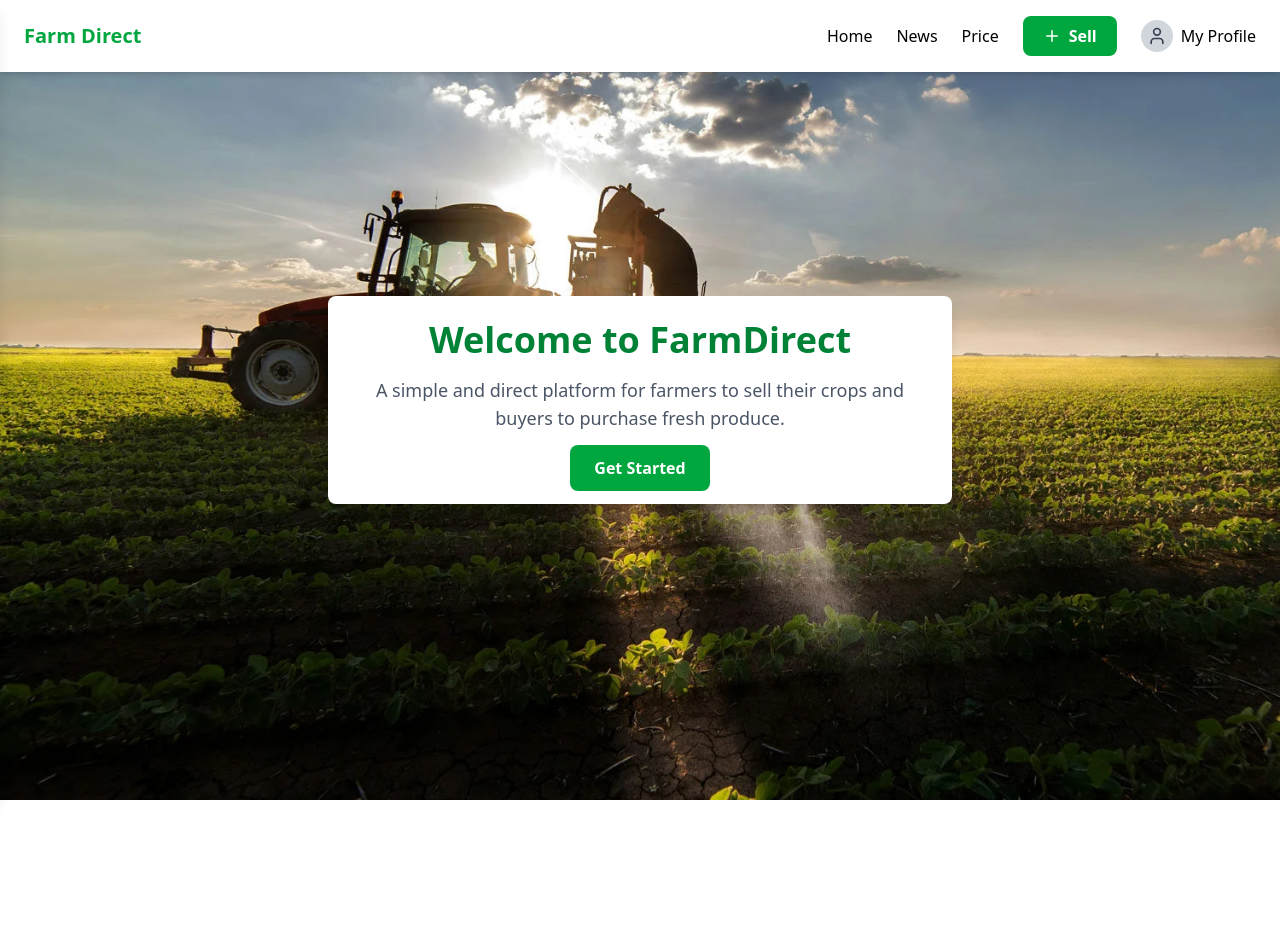
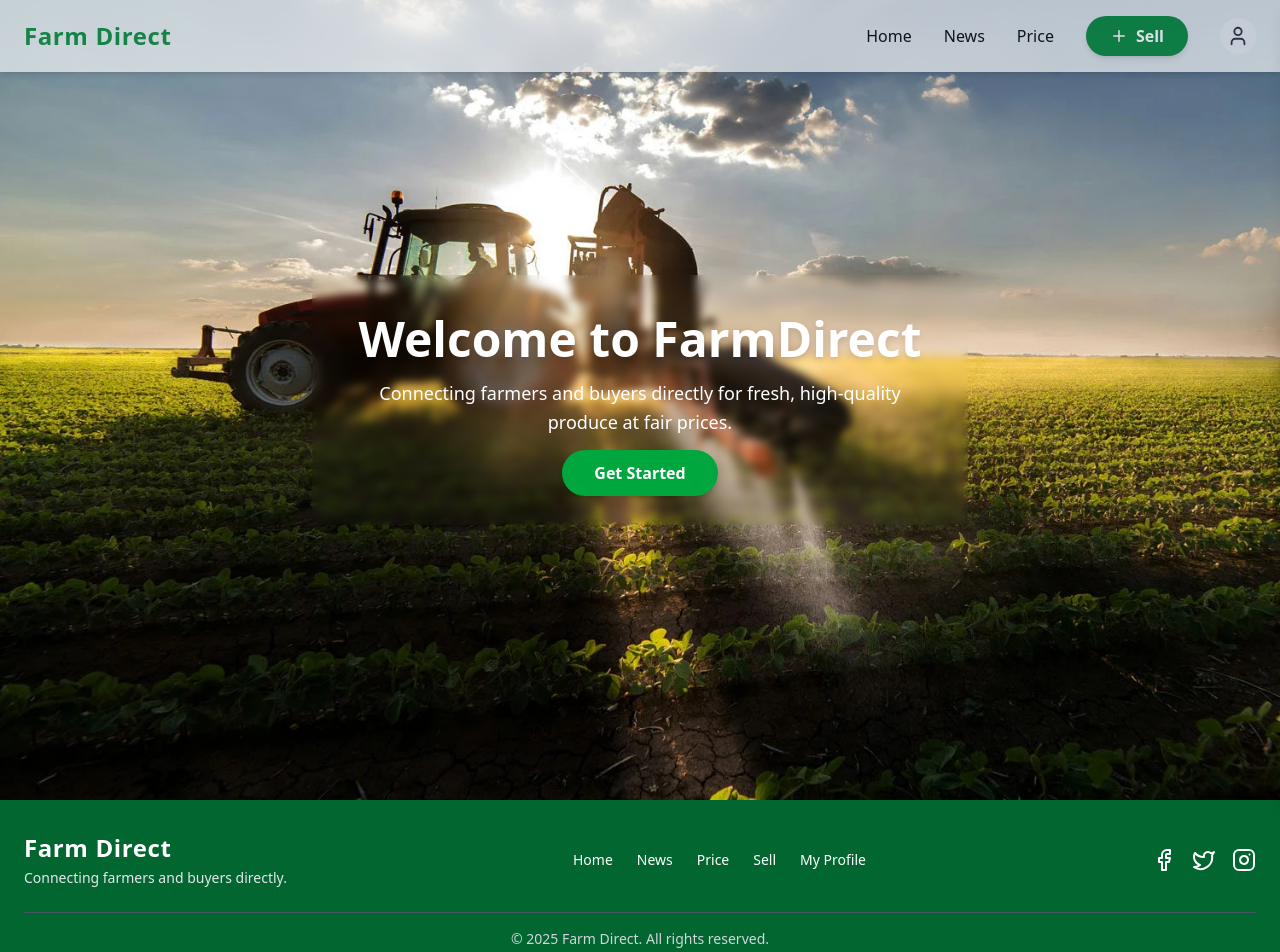
Before and after one commit to Noooobx/MiniProject, a React (Vite) app in the folder frontend/: page / in a window 1280 px wide. Shown: the top 952 px of the page. Before the commit the page ends 800 px from the top, so only its background shows below. Built offline with nearby package versions, Linux system fonts and the light colour scheme.

Commit message:
Updated the ui and added a footer

```diff
--- a/frontend/src/App.jsx
+++ b/frontend/src/App.jsx
@@ -12,6 +12,7 @@ import Help from "./Components/Help";
 import Profile from "./Components/Profile";
 import Chatbot from "./Components/Chatbot";
 import Buy from "./Components/Buy";
+import Footer from "./Components/Footer";
 
 function App() {
   return (
@@ -32,6 +33,7 @@ function App() {
         <Route path="/bot" element={<Chatbot />} />
         <Route path="/Buy" element={<Buy />} />
       </Routes>
+      <Footer />
     </BrowserRouter>
   );
 }
--- /dev/null
+++ b/frontend/src/Components/Footer.jsx
@@ -0,0 +1,39 @@
+import { Link } from "react-router-dom";
+import { Facebook, Twitter, Instagram } from "lucide-react"; // Social icons
+
+export default function Footer() {
+  return (
+    <footer className="bg-green-800 text-white py-8 px-6">
+      <div className="max-w-7xl mx-auto flex flex-col md:flex-row justify-between items-center gap-6">
+        {/* Left Section - Brand & Links */}
+        <div className="text-center md:text-left">
+          <h2 className="text-2xl font-extrabold tracking-wide">Farm Direct</h2>
+          <p className="text-gray-200 text-sm mt-1">
+            Connecting farmers and buyers directly.
+          </p>
+        </div>
+
+        {/* Middle Section - Navigation Links */}
+        <div className="flex flex-wrap justify-center md:justify-start gap-6 text-sm">
+          <Link to="/" className="hover:text-gray-300 transition">Home</Link>
+          <Link to="/news" className="hover:text-gray-300 transition">News</Link>
+          <Link to="/price" className="hover:text-gray-300 transition">Price</Link>
+          <Link to="/sell" className="hover:text-gray-300 transition">Sell</Link>
+          <Link to="/profile" className="hover:text-gray-300 transition">My Profile</Link>
+        </div>
+
+        {/* Right Section - Social Media Links */}
+        <div className="flex gap-4">
+          <a href="#" className="hover:text-gray-300 transition"><Facebook size={24} /></a>
+          <a href="#" className="hover:text-gray-300 transition"><Twitter size={24} /></a>
+          <a href="#" className="hover:text-gray-300 transition"><Instagram size={24} /></a>
+        </div>
+      </div>
+
+      {/* Bottom Section - Copyright */}
+      <div className="text-center text-gray-300 text-sm mt-6 border-t border-gray-600 pt-4">
+        &copy; {new Date().getFullYear()} Farm Direct. All rights reserved.
+      </div>
+    </footer>
+  );
+}
--- a/frontend/src/Components/Hero.jsx
+++ b/frontend/src/Components/Hero.jsx
@@ -3,23 +3,22 @@ import { Link } from "react-router-dom";
 export default function Hero() {
   return (
     <section
-      className="flex flex-col items-center min-h-screen justify-center text-center py-20 px-6
-                 bg-green-50 bg-cover bg-center bg-no-repeat bg-fixed"
-                 style={{ backgroundImage: "url('/Agriculture-budget.png')" }}
-
+      className="relative flex flex-col items-center justify-center min-h-screen text-center px-4 sm:px-6 py-20
+                 bg-green-50 bg-cover bg-center bg-no-repeat"
+      style={{ backgroundImage: "url('/Agriculture-budget.png')" }}
     >
-      <div className="bg-white bg-opacity-70 p-6 rounded-lg shadow-lg">
-        <h1 className="text-4xl font-bold text-green-700 mb-4">
-          Welcome to FarmDirect
+      <div className="relative z-10 max-w-2xl text-white backdrop-blur-xs p-6 sm:p-10 rounded-lg">
+        <h1 className="text-4xl sm:text-5xl font-extrabold text-white mb-4 drop-shadow-md">
+          Welcome to <span className="text-white">FarmDirect</span>
         </h1>
-        <p className="text-lg text-gray-600 max-w-xl mb-6">
-          A simple and direct platform for farmers to sell their crops and buyers
-          to purchase fresh produce.
+        <p className="text-base sm:text-lg text-white leading-relaxed max-w-xl mx-auto mb-6">
+          Connecting farmers and buyers directly for fresh, high-quality produce at fair prices.
         </p>
 
         <Link
           to="/login"
-          className="px-6 py-3 bg-green-600 text-white font-semibold rounded-lg hover:bg-green-700 transition"
+          className="px-6 sm:px-8 py-3 bg-green-600 text-white font-bold rounded-full shadow-md
+                     hover:bg-green-700 transition-all duration-300"
         >
           Get Started
         </Link>
--- a/frontend/src/Components/Navbar.jsx
+++ b/frontend/src/Components/Navbar.jsx
@@ -7,29 +7,28 @@ export default function Navbar() {
 
   return (
     <>
-      <nav className="bg-white fixed w-full shadow-md py-4 px-6 flex justify-between items-center z-50">
+      <nav className="bg-white/80 backdrop-blur-md opacity-80 fixed w-full shadow-md py-4 px-6 flex justify-between items-center z-50">
         {/* Logo */}
-        <Link to="/" className="text-xl font-bold text-green-600">
+        <Link to="/" className="text-2xl font-extrabold text-green-700 tracking-wide">
           Farm Direct
         </Link>
 
         {/* Desktop Menu */}
-        <div className="hidden md:flex gap-6 items-center">
-          <Link to="/" className="hover:text-green-600 transition">Home</Link>
-          <Link to="/news" className="hover:text-green-600 transition">News</Link>
-          <Link to="/price" className="hover:text-green-600 transition">Price</Link>
+        <div className="hidden md:flex gap-8 items-center">
+          <Link to="/" className="hover:text-green-700 transition font-medium">Home</Link>
+          <Link to="/news" className="hover:text-green-700 transition font-medium">News</Link>
+          <Link to="/price" className="hover:text-green-700 transition font-medium">Price</Link>
           <Link
             to="/sell"
-            className="flex items-center gap-2 px-5 py-2 bg-green-600 text-white font-semibold rounded-lg hover:bg-green-700 transition"
+            className="flex items-center gap-2 px-6 py-2 bg-green-700 text-white font-semibold rounded-full shadow-md hover:bg-green-800 transition"
           >
             <Plus size={18} /> Sell
           </Link>
           {/* Profile Icon */}
-          <Link to="/profile" className="flex items-center gap-2 hover:text-green-600 transition">
-            <div className="w-8 h-8 bg-gray-300 rounded-full flex items-center justify-center">
-              <User size={20} className="text-gray-700" />
+          <Link to="/profile" className="flex items-center gap-2 hover:text-green-700 transition">
+            <div className="w-9 h-9 bg-gray-200 rounded-full flex items-center justify-center">
+              <User size={22} className="text-gray-800" />
             </div>
-            My Profile
           </Link>
         </div>
 
@@ -38,22 +37,22 @@ export default function Navbar() {
           className="md:hidden text-gray-800"
           onClick={() => setMenuOpen(true)}
         >
-          <Menu size={28} />
+          <Menu size={32} />
         </button>
       </nav>
 
       {/* Overlay Background */}
       {menuOpen && (
         <div
-          className="fixed inset-0 bg-black bg-opacity-50 z-40"
+          className="fixed inset-0 bg-black/40 backdrop-blur-md z-40"
           onClick={() => setMenuOpen(false)}
         ></div>
       )}
 
-      {/* Mobile Menu (Slide-in from Left) */}
+      {/* Mobile Menu (Slide-in from Right) */}
       <div
-        className={`fixed top-0 left-0 h-full w-64 bg-white shadow-lg transform transition-transform duration-300 ease-in-out z-50
-          ${menuOpen ? "translate-x-0" : "-translate-x-full"}
+        className={`fixed top-0 right-0 h-full w-72 bg-white/80 backdrop-blur-md shadow-lg transform transition-transform duration-300 ease-in-out z-50
+          ${menuOpen ? "translate-x-0" : "translate-x-full"}
         `}
       >
         {/* Close Button */}
@@ -65,20 +64,20 @@ export default function Navbar() {
         </button>
 
         {/* Menu Items */}
-        <div className="flex flex-col items-center gap-6 mt-16 px-6">
-          <Link to="/" className="text-lg hover:text-green-600 transition" onClick={() => setMenuOpen(false)}>Home</Link>
-          <Link to="/news" className="text-lg hover:text-green-600 transition" onClick={() => setMenuOpen(false)}>News</Link>
-          <Link to="/price" className="text-lg hover:text-green-600 transition" onClick={() => setMenuOpen(false)}>Price</Link>
+        <div className="flex flex-col items-center gap-6 mt-16 px-6 text-lg font-medium">
+          <Link to="/" className="hover:text-green-700 transition" onClick={() => setMenuOpen(false)}>Home</Link>
+          <Link to="/news" className="hover:text-green-700 transition" onClick={() => setMenuOpen(false)}>News</Link>
+          <Link to="/price" className="hover:text-green-700 transition" onClick={() => setMenuOpen(false)}>Price</Link>
           <Link
             to="/sell"
-            className="flex items-center gap-2 px-5 py-2 bg-green-600 text-white font-semibold rounded-lg hover:bg-green-700 transition"
+            className="flex items-center gap-2 px-6 py-2 bg-green-700 text-white font-semibold rounded-full shadow-md hover:bg-green-800 transition"
             onClick={() => setMenuOpen(false)}
           >
-            <Plus size={18} /> Sell
+            <Plus size={20} /> Sell
           </Link>
-          <Link to="/profile" className="flex items-center gap-2 hover:text-green-600 transition" onClick={() => setMenuOpen(false)}>
-            <div className="w-8 h-8 bg-gray-300 rounded-full flex items-center justify-center">
-              <User size={20} className="text-gray-700" />
+          <Link to="/profile" className="flex items-center gap-2 hover:text-green-700 transition" onClick={() => setMenuOpen(false)}>
+            <div className="w-9 h-9 bg-gray-200 rounded-full flex items-center justify-center">
+              <User size={22} className="text-gray-800" />
             </div>
             My Profile
           </Link>
```
